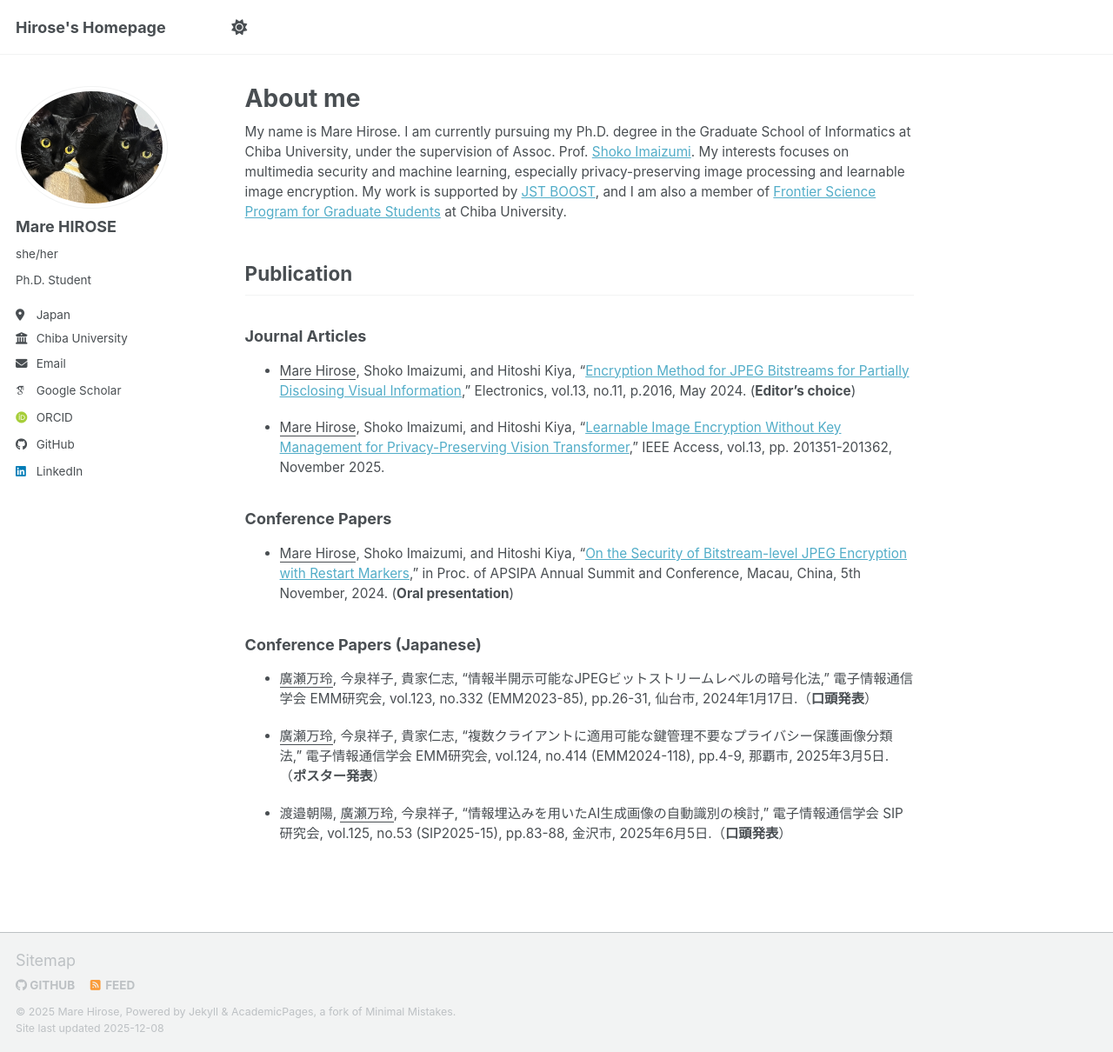
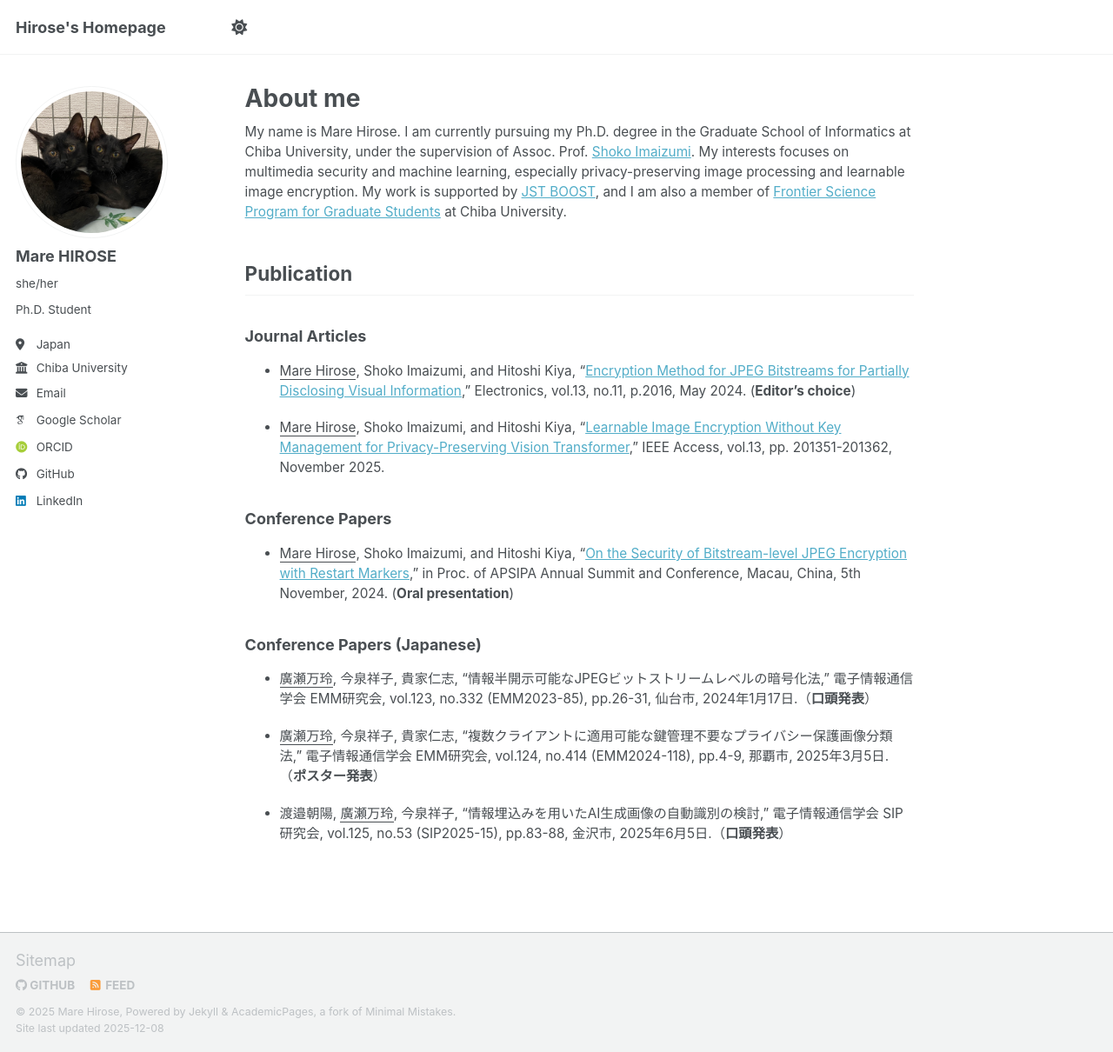
Before and after one commit to hirose-mare/.github.io, a Jekyll site: the page built from _pages/about.md, in a window 1280 px wide and 1210 px high. Shown: the whole window at 87% size. Built offline with Jekyll 4.4.1, drawn with Linux system fonts in a browser that asks for light colours; some web fonts are replaced; a script bundle is joined from its source files by our own code; library files that are not in the unit come from our copies.

Commit message:
Update _config.yml

```diff
--- a/_config.yml
+++ b/_config.yml
@@ -23,7 +23,7 @@ repository               : "academicpages/academicpages.github.io"
 #               Additional customization can be done by editing /_includes/author-profile.html
 author:
   # Biographic information
-  avatar           : "profile_c.jpg"
+  avatar           : "profile2.jpg"
   name             : "Mare HIROSE"
   pronouns         : "she/her"
   bio              : "Ph.D. Student"
```
